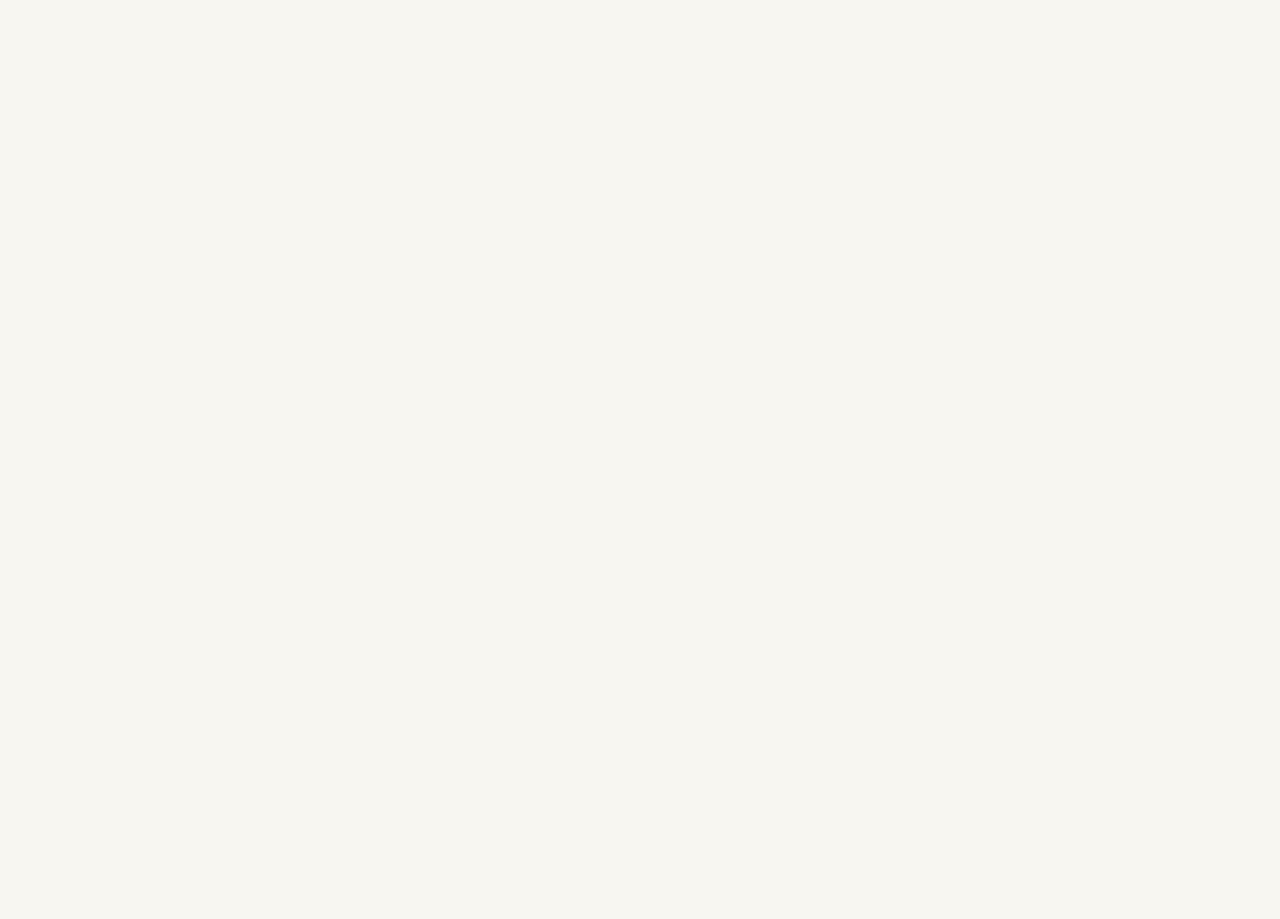
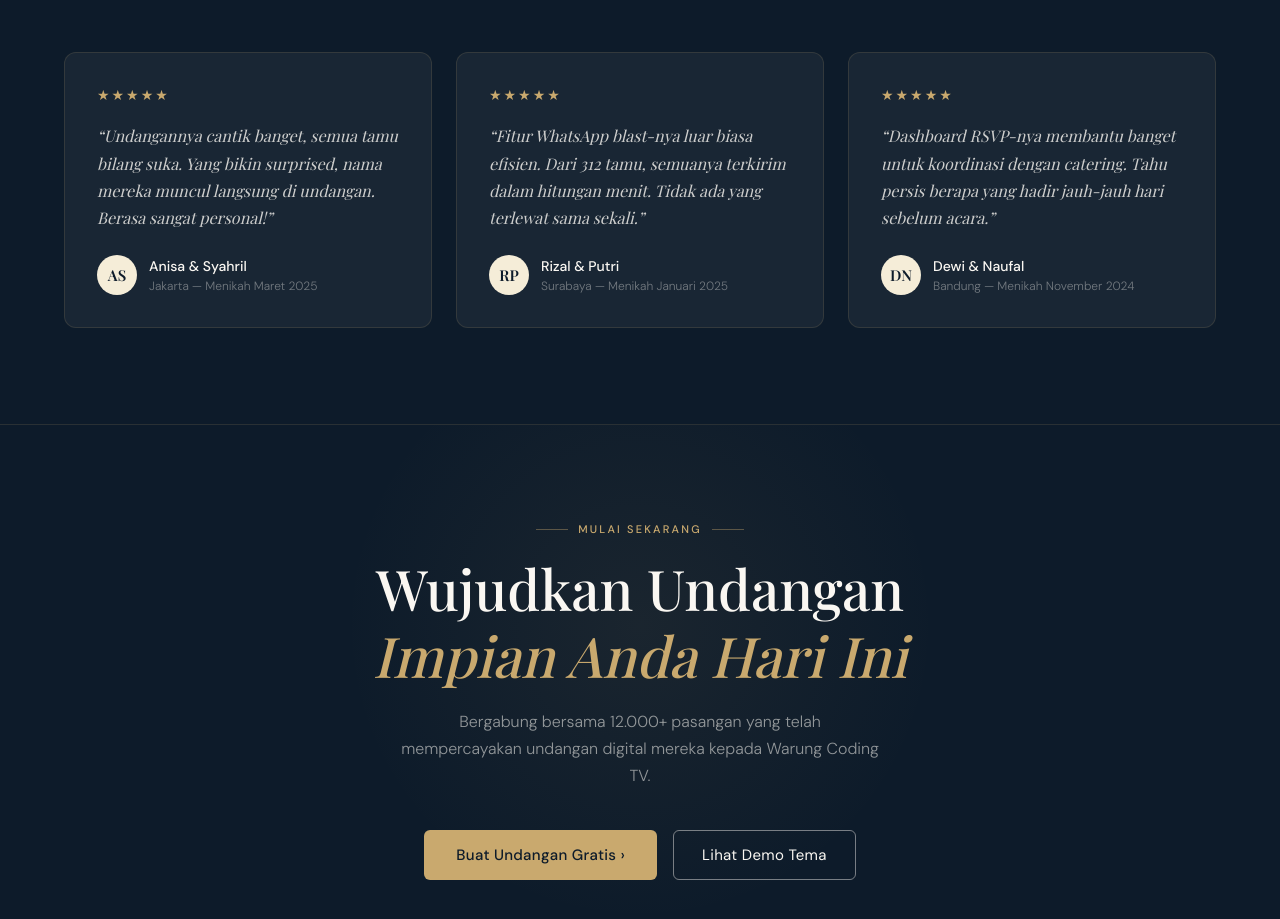
Before and after one commit to saepudinasep/warung-coding-tv, a Next.js app: page / in a window 1280 px wide. Shown: the part 6160-7079 px from the top of the page. Before the commit the page ends 5913 px from the top, so only its background shows below. Built offline with nearby package versions, Linux system fonts and the light colour scheme.

Commit message:
feat: section testimoni & CTA banner

```diff
--- a/src/app/globals.css
+++ b/src/app/globals.css
@@ -1070,6 +1070,146 @@ section {
   }
 }
 
+/* ── TESTIMONIALS ── */
+.testi-section {
+  background: var(--navy);
+  padding: 96px 5vw;
+}
+.testi-section .section-title {
+  color: var(--ivory);
+}
+.testi-section .section-sub {
+  color: rgba(250, 247, 242, 0.55);
+}
+.testi-grid {
+  display: grid;
+  grid-template-columns: repeat(3, 1fr);
+  gap: 24px;
+  margin-top: 56px;
+}
+.testi-card {
+  background: rgba(250, 247, 242, 0.05);
+  border: 1px solid rgba(201, 169, 110, 0.15);
+  border-radius: 12px;
+  padding: 32px;
+  transition: all 0.3s;
+}
+.testi-card:hover {
+  background: rgba(250, 247, 242, 0.08);
+  border-color: rgba(201, 169, 110, 0.3);
+}
+.testi-stars {
+  color: var(--gold);
+  font-size: 14px;
+  margin-bottom: 16px;
+  letter-spacing: 2px;
+}
+.testi-text {
+  font-family: var(--font-display), serif;
+  font-size: 16px;
+  font-style: italic;
+  line-height: 1.7;
+  color: rgba(250, 247, 242, 0.8);
+  margin-bottom: 24px;
+}
+.testi-author {
+  display: flex;
+  align-items: center;
+  gap: 12px;
+}
+.testi-avatar {
+  width: 40px;
+  height: 40px;
+  border-radius: 50%;
+  background: var(--gold-pale);
+  display: flex;
+  align-items: center;
+  justify-content: center;
+  font-family: var(--font-display), serif;
+  font-size: 15px;
+  color: var(--navy);
+  font-weight: 600;
+}
+.testi-name {
+  font-size: 14px;
+  font-weight: 500;
+  color: var(--ivory);
+}
+.testi-city {
+  font-size: 12px;
+  font-weight: 300;
+  color: rgba(250, 247, 242, 0.4);
+}
+
+/* ── CTA BANNER ── */
+.cta-banner {
+  background: var(--navy);
+  padding: 96px 5vw;
+  text-align: center;
+  position: relative;
+  overflow: hidden;
+  border-top: 1px solid rgba(201, 169, 110, 0.15);
+}
+.cta-banner::before {
+  content: '';
+  position: absolute;
+  top: -100px;
+  left: 50%;
+  transform: translateX(-50%);
+  width: 600px;
+  height: 600px;
+  border-radius: 50%;
+  background: radial-gradient(circle, rgba(201, 169, 110, 0.07) 0%, transparent 70%);
+  pointer-events: none;
+}
+.cta-banner .section-label {
+  justify-content: center;
+  color: var(--gold);
+}
+.cta-banner .section-label::before {
+  content: '';
+  display: block;
+  height: 1px;
+  width: 32px;
+  background: var(--gold);
+  opacity: 0.4;
+}
+.cta-banner h2 {
+  font-family: var(--font-display), serif;
+  font-size: clamp(32px, 5vw, 56px);
+  font-weight: 500;
+  color: var(--ivory);
+  line-height: 1.2;
+  margin-bottom: 20px;
+  position: relative;
+}
+.cta-banner h2 em {
+  font-style: italic;
+  color: var(--gold);
+}
+.cta-banner p {
+  font-size: 16px;
+  font-weight: 300;
+  line-height: 1.7;
+  color: rgba(250, 247, 242, 0.55);
+  max-width: 480px;
+  margin: 0 auto 40px;
+  position: relative;
+}
+.cta-actions {
+  display: flex;
+  gap: 16px;
+  justify-content: center;
+  flex-wrap: wrap;
+  position: relative;
+}
+
+@media (max-width: 860px) {
+  .testi-grid {
+    grid-template-columns: 1fr;
+  }
+}
+
 /* ── FADE-UP (scroll reveal) ── */
 .fade-up {
   opacity: 0;
--- a/src/app/page.tsx
+++ b/src/app/page.tsx
@@ -6,6 +6,8 @@ import ThemeGallery from '@/components/ThemeGallery';
 import FeatureList from '@/components/FeatureList';
 import WhatsAppCta from '@/components/WhatsAppCta';
 import Pricing from '@/components/Pricing';
+import Testimonials from '@/components/Testimonials';
+import CtaBanner from '@/components/CtaBanner';
 
 export default function Home() {
   return (
@@ -19,7 +21,9 @@ export default function Home() {
         <FeatureList />
         <WhatsAppCta />
         <Pricing />
-        {/* Section berikutnya (testimoni, footer) menyusul di task selanjutnya */}
+        <Testimonials />
+        <CtaBanner />
+        {/* Footer menyusul di task selanjutnya */}
       </main>
     </>
   );
--- /dev/null
+++ b/src/components/CtaBanner.tsx
@@ -0,0 +1,26 @@
+import Link from 'next/link';
+
+export default function CtaBanner() {
+  return (
+    <section className="cta-banner">
+      <div className="section-label">Mulai Sekarang</div>
+      <h2>
+        Wujudkan Undangan
+        <br />
+        <em>Impian Anda Hari Ini</em>
+      </h2>
+      <p>
+        Bergabung bersama 12.000+ pasangan yang telah mempercayakan undangan digital mereka kepada
+        Warung Coding TV.
+      </p>
+      <div className="cta-actions">
+        <Link href="/login" className="btn-gold">
+          Buat Undangan Gratis ›
+        </Link>
+        <a href="#tema" className="btn-outline-ivory">
+          Lihat Demo Tema
+        </a>
+      </div>
+    </section>
+  );
+}
--- /dev/null
+++ b/src/components/Testimonials.tsx
@@ -0,0 +1,54 @@
+import FadeUp from './FadeUp';
+
+// Data dummy — nanti bisa diganti model Testimonial di database kalau perlu dikelola dari CRM
+const testimonials = [
+  {
+    initials: 'AS',
+    name: 'Anisa & Syahril',
+    city: 'Jakarta — Menikah Maret 2025',
+    text: 'Undangannya cantik banget, semua tamu bilang suka. Yang bikin surprised, nama mereka muncul langsung di undangan. Berasa sangat personal!',
+  },
+  {
+    initials: 'RP',
+    name: 'Rizal & Putri',
+    city: 'Surabaya — Menikah Januari 2025',
+    text: 'Fitur WhatsApp blast-nya luar biasa efisien. Dari 312 tamu, semuanya terkirim dalam hitungan menit. Tidak ada yang terlewat sama sekali.',
+  },
+  {
+    initials: 'DN',
+    name: 'Dewi & Naufal',
+    city: 'Bandung — Menikah November 2024',
+    text: 'Dashboard RSVP-nya membantu banget untuk koordinasi dengan catering. Tahu persis berapa yang hadir jauh-jauh hari sebelum acara.',
+  },
+];
+
+export default function Testimonials() {
+  return (
+    <section className="testi-section">
+      <div className="section-header section-header-center">
+        <div className="section-label">Testimoni</div>
+        <h2 className="section-title">
+          Kata Mereka yang
+          <br />
+          <em>Sudah Merasakan</em>
+        </h2>
+      </div>
+
+      <FadeUp className="testi-grid">
+        {testimonials.map((t) => (
+          <div className="testi-card" key={t.name}>
+            <div className="testi-stars">★★★★★</div>
+            <p className="testi-text">&ldquo;{t.text}&rdquo;</p>
+            <div className="testi-author">
+              <div className="testi-avatar">{t.initials}</div>
+              <div>
+                <div className="testi-name">{t.name}</div>
+                <div className="testi-city">{t.city}</div>
+              </div>
+            </div>
+          </div>
+        ))}
+      </FadeUp>
+    </section>
+  );
+}
```
